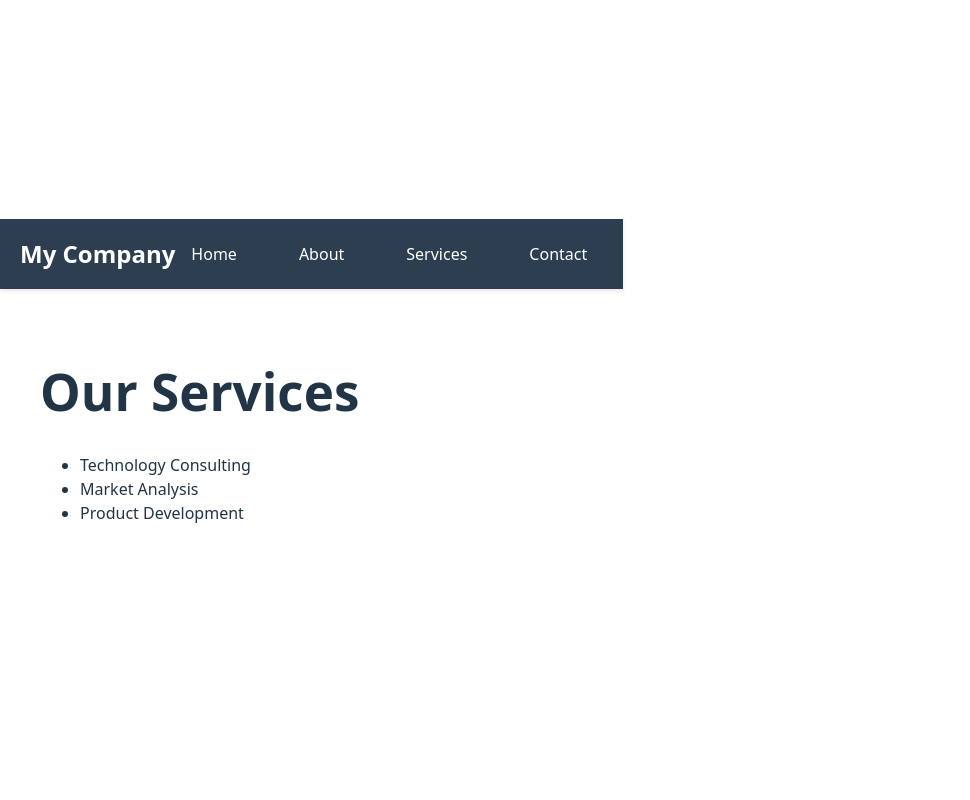
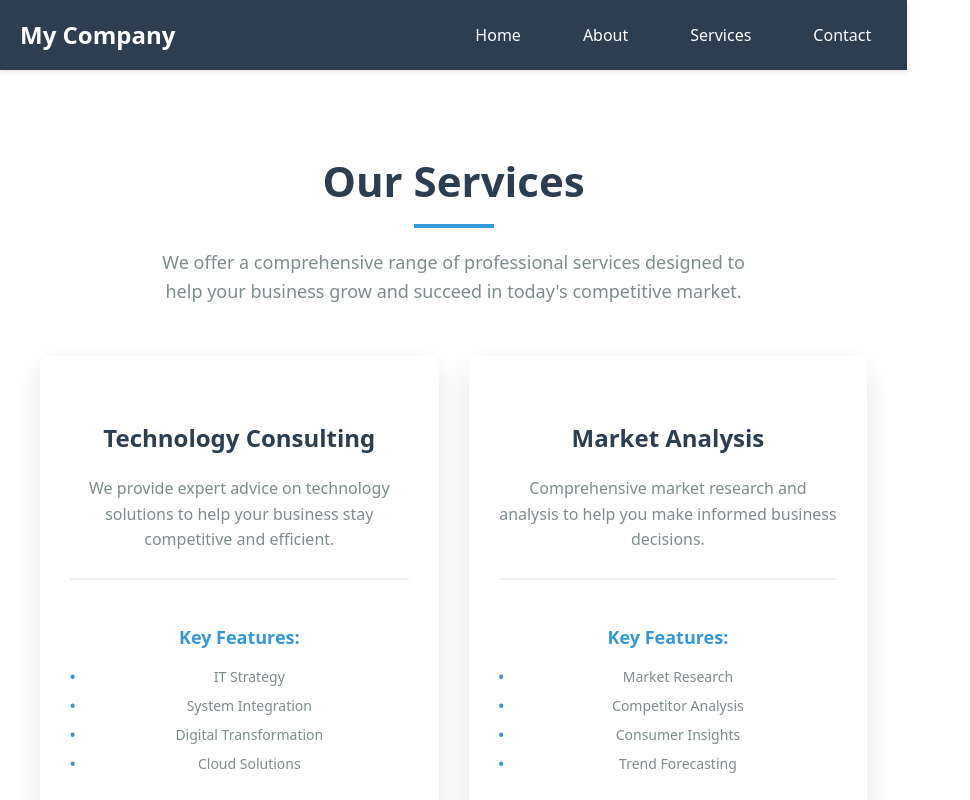
Before and after one commit to tony555t/alx-fe-reactjs, a React (Vite) app in the folder my-company/: page /services in a window 1280 px wide. Shown: the top 800 px of the page, without its empty margins (0-970 px from the left). Built offline with nearby package versions, Linux system fonts and the light colour scheme.

Commit message:
about changes

```diff
--- a/my-company/src/components/About.jsx
+++ b/my-company/src/components/About.jsx
@@ -1,12 +1,125 @@
 import React from 'react';
 
 function About() {
-    return (
-      <div style={{ padding: '20px' }}>
-        <h1>About Us</h1>
-        <p>Our company has been providing top-notch services since 1990. We specialize in various fields including technology, marketing, and consultancy.</p>
+  return (
+    <div style={{
+      padding: '40px 20px',
+      maxWidth: '1200px',
+      margin: '0 auto'
+    }}>
+      <div style={{
+        textAlign: 'center',
+        marginBottom: '50px'
+      }}>
+        <h1 style={{
+          fontSize: '42px',
+          color: '#2c3e50',
+          marginBottom: '20px'
+        }}>
+          About Us
+        </h1>
+        <div style={{
+          width: '80px',
+          height: '4px',
+          backgroundColor: '#3498db',
+          margin: '0 auto'
+        }}></div>
       </div>
-    );
-  }
 
-  export default About;
+      <div style={{
+        display: 'grid',
+        gridTemplateColumns: '1fr 1fr',
+        gap: '50px',
+        alignItems: 'center',
+        marginBottom: '50px'
+      }}>
+        <div>
+          <h2 style={{
+            color: '#2c3e50',
+            marginBottom: '20px',
+            fontSize: '28px'
+          }}>
+            Our Story
+          </h2>
+          <p style={{
+            fontSize: '16px',
+            color: '#7f8c8d',
+            lineHeight: '1.8',
+            marginBottom: '20px'
+          }}>
+            Our company has been providing top-notch services since 1990. We specialize in various fields including technology, marketing, and consultancy.
+          </p>
+          <p style={{
+            fontSize: '16px',
+            color: '#7f8c8d',
+            lineHeight: '1.8'
+          }}>
+            Over the years, we have built a reputation for excellence and innovation, helping businesses of all sizes achieve their goals through our comprehensive range of services.
+          </p>
+        </div>
+
+        <div style={{
+          backgroundColor: '#f8f9fa',
+          padding: '40px',
+          borderRadius: '10px',
+          textAlign: 'center'
+        }}>
+          <h3 style={{
+            color: '#2c3e50',
+            marginBottom: '30px',
+            fontSize: '24px'
+          }}>
+            Our Values
+          </h3>
+          <div style={{ marginBottom: '20px' }}>
+            <h4 style={{ color: '#3498db', marginBottom: '10px' }}>Innovation</h4>
+            <p style={{ color: '#7f8c8d', fontSize: '14px' }}>We embrace new technologies and creative solutions</p>
+          </div>
+          <div style={{ marginBottom: '20px' }}>
+            <h4 style={{ color: '#3498db', marginBottom: '10px' }}>Integrity</h4>
+            <p style={{ color: '#7f8c8d', fontSize: '14px' }}>We conduct business with honesty and transparency</p>
+          </div>
+          <div>
+            <h4 style={{ color: '#3498db', marginBottom: '10px' }}>Excellence</h4>
+            <p style={{ color: '#7f8c8d', fontSize: '14px' }}>We strive for the highest quality in everything we do</p>
+          </div>
+        </div>
+      </div>
+
+      <div style={{
+        backgroundColor: '#2c3e50',
+        color: '#fff',
+        padding: '40px',
+        borderRadius: '10px',
+        textAlign: 'center'
+      }}>
+        <h2 style={{ marginBottom: '20px', fontSize: '28px' }}>Why Choose Us?</h2>
+        <div style={{
+          display: 'grid',
+          gridTemplateColumns: 'repeat(auto-fit, minmax(200px, 1fr))',
+          gap: '30px',
+          marginTop: '30px'
+        }}>
+          <div>
+            <h3 style={{ color: '#3498db', fontSize: '36px', marginBottom: '10px' }}>30+</h3>
+            <p>Years of Experience</p>
+          </div>
+          <div>
+            <h3 style={{ color: '#3498db', fontSize: '36px', marginBottom: '10px' }}>500+</h3>
+            <p>Satisfied Clients</p>
+          </div>
+          <div>
+            <h3 style={{ color: '#3498db', fontSize: '36px', marginBottom: '10px' }}>100+</h3>
+            <p>Successful Projects</p>
+          </div>
+          <div>
+            <h3 style={{ color: '#3498db', fontSize: '36px', marginBottom: '10px' }}>24/7</h3>
+            <p>Customer Support</p>
+          </div>
+        </div>
+      </div>
+    </div>
+  );
+}
+
+export default About;
--- a/my-company/src/components/Services.jsx
+++ b/my-company/src/components/Services.jsx
@@ -1,16 +1,184 @@
 import React from 'react';
 
 function Services() {
-    return (
-      <div style={{ padding: '20px' }}>
-        <h1>Our Services</h1>
-        <ul>
-          <li>Technology Consulting</li>
-          <li>Market Analysis</li>
-          <li>Product Development</li>
-        </ul>
+  const services = [
+    {
+      title: "Technology Consulting",
+      description: "We provide expert advice on technology solutions to help your business stay competitive and efficient.",
+      features: ["IT Strategy", "System Integration", "Digital Transformation", "Cloud Solutions"]
+    },
+    {
+      title: "Market Analysis",
+      description: "Comprehensive market research and analysis to help you make informed business decisions.",
+      features: ["Market Research", "Competitor Analysis", "Consumer Insights", "Trend Forecasting"]
+    },
+    {
+      title: "Product Development",
+      description: "End-to-end product development services from concept to launch.",
+      features: ["Product Design", "Prototyping", "Testing & Quality Assurance", "Launch Strategy"]
+    }
+  ];
+
+  return (
+    <div style={{
+      padding: '40px 20px',
+      maxWidth: '1200px',
+      margin: '0 auto'
+    }}>
+      <div style={{
+        textAlign: 'center',
+        marginBottom: '50px'
+      }}>
+        <h1 style={{
+          fontSize: '42px',
+          color: '#2c3e50',
+          marginBottom: '20px'
+        }}>
+          Our Services
+        </h1>
+        <div style={{
+          width: '80px',
+          height: '4px',
+          backgroundColor: '#3498db',
+          margin: '0 auto',
+          marginBottom: '20px'
+        }}></div>
+        <p style={{
+          fontSize: '18px',
+          color: '#7f8c8d',
+          maxWidth: '600px',
+          margin: '0 auto',
+          lineHeight: '1.6'
+        }}>
+          We offer a comprehensive range of professional services designed to help your business grow and succeed in today's competitive market.
+        </p>
       </div>
-    );
-  }
 
-  export default Services;
+      <div style={{
+        display: 'grid',
+        gridTemplateColumns: 'repeat(auto-fit, minmax(350px, 1fr))',
+        gap: '30px',
+        marginBottom: '50px'
+      }}>
+        {services.map((service, index) => (
+          <div
+            key={index}
+            style={{
+              backgroundColor: '#fff',
+              padding: '40px 30px',
+              borderRadius: '10px',
+              boxShadow: '0 10px 30px rgba(0,0,0,0.1)',
+              textAlign: 'center',
+              transition: 'transform 0.3s ease',
+              cursor: 'pointer'
+            }}
+            onMouseOver={(e) => {
+              e.currentTarget.style.transform = 'translateY(-10px)';
+            }}
+            onMouseOut={(e) => {
+              e.currentTarget.style.transform = 'translateY(0)';
+            }}
+          >
+            <h3 style={{
+              color: '#2c3e50',
+              fontSize: '24px',
+              marginBottom: '20px',
+              fontWeight: 'bold'
+            }}>
+              {service.title}
+            </h3>
+            <p style={{
+              color: '#7f8c8d',
+              fontSize: '16px',
+              lineHeight: '1.6',
+              marginBottom: '25px'
+            }}>
+              {service.description}
+            </p>
+            <div style={{
+              borderTop: '2px solid #ecf0f1',
+              paddingTop: '20px'
+            }}>
+              <h4 style={{
+                color: '#3498db',
+                marginBottom: '15px',
+                fontSize: '18px'
+              }}>
+                Key Features:
+              </h4>
+              <ul style={{
+                listStyle: 'none',
+                padding: 0,
+                margin: 0
+              }}>
+                {service.features.map((feature, featureIndex) => (
+                  <li
+                    key={featureIndex}
+                    style={{
+                      color: '#7f8c8d',
+                      fontSize: '14px',
+                      marginBottom: '8px',
+                      position: 'relative',
+                      paddingLeft: '20px'
+                    }}
+                  >
+                    <span style={{
+                      content: '•',
+                      color: '#3498db',
+                      position: 'absolute',
+                      left: '0',
+                      fontWeight: 'bold'
+                    }}>•</span>
+                    {feature}
+                  </li>
+                ))}
+              </ul>
+            </div>
+          </div>
+        ))}
+      </div>
+
+      <div style={{
+        backgroundColor: '#f8f9fa',
+        padding: '50px 40px',
+        borderRadius: '10px',
+        textAlign: 'center'
+      }}>
+        <h2 style={{
+          color: '#2c3e50',
+          fontSize: '32px',
+          marginBottom: '20px'
+        }}>
+          Ready to Get Started?
+        </h2>
+        <p style={{
+          color: '#7f8c8d',
+          fontSize: '18px',
+          marginBottom: '30px',
+          maxWidth: '600px',
+          margin: '0 auto 30px'
+        }}>
+          Contact us today to discuss how our services can help your business reach its full potential.
+        </p>
+        <button style={{
+          backgroundColor: '#3498db',
+          color: '#fff',
+          padding: '15px 40px',
+          fontSize: '18px',
+          border: 'none',
+          borderRadius: '50px',
+          cursor: 'pointer',
+          transition: 'background-color 0.3s ease'
+        }}
+        onMouseOver={(e) => e.target.style.backgroundColor = '#2980b9'}
+        onMouseOut={(e) => e.target.style.backgroundColor = '#3498db'}
+        onClick={() => window.location.href = '/contact'}
+        >
+          Get in Touch
+        </button>
+      </div>
+    </div>
+  );
+}
+
+export default Services;
```
